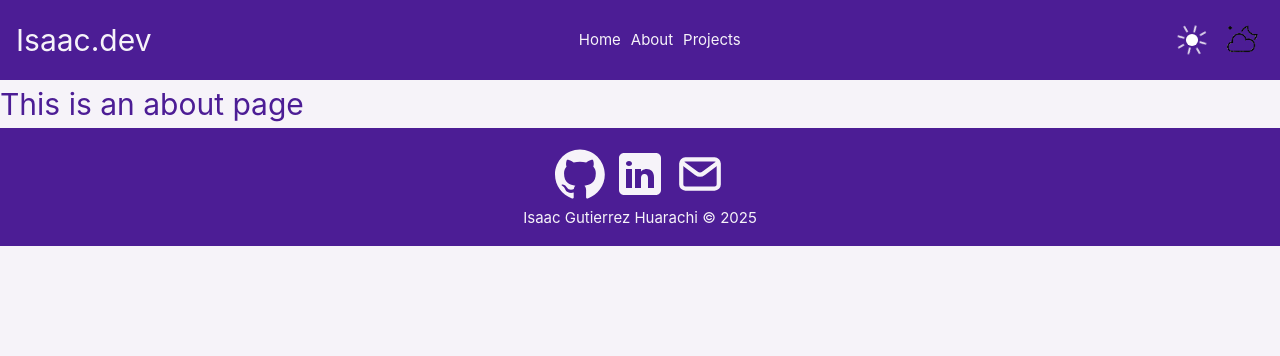
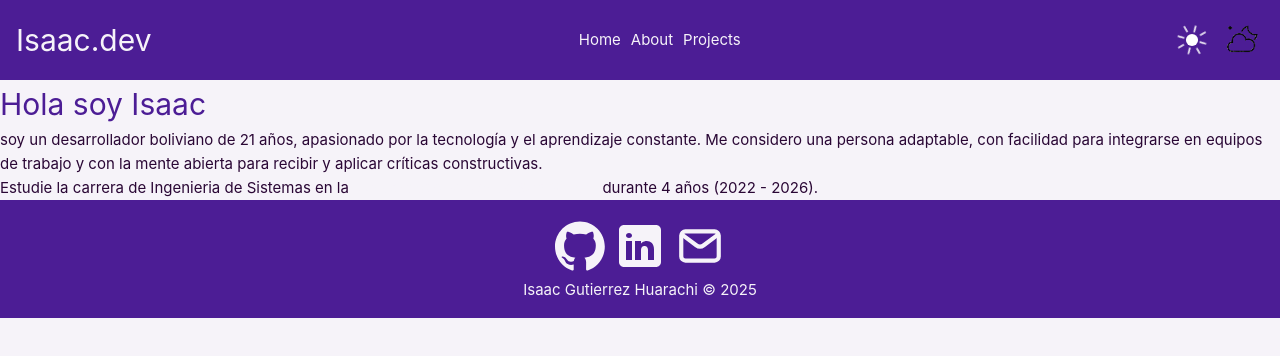
Before and after one commit to Isaac-sys-2023/my-portafolio, a Vue app: page /about in a window 1280 px wide. Shown: the top 356 px of the page. Built offline with nearby package versions, Linux system fonts and the light colour scheme; the HTML template or start-up script is replaced by a standard one.

Commit message:
feat: Add an initial description of me

```diff
--- a/src/views/AboutView.vue
+++ b/src/views/AboutView.vue
@@ -1,6 +1,14 @@
 <template>
   <div class="about">
-    <h1>This is an about page</h1>
+    <h1>Hola soy Isaac</h1>
+    <p>soy un desarrollador boliviano de 21 años, apasionado por la tecnología y el aprendizaje constante. Me considero
+      una persona adaptable, con facilidad para integrarse en equipos de trabajo y con la mente abierta para recibir y
+      aplicar críticas constructivas.
+    </p>
+    <p>Estudie la carrera de Ingenieria de Sistemas en la
+      <a href="https://www.umss.edu.bo/">Universidad Mayor de San Simon</a>
+      durante 4 años (2022 - 2026).
+    </p>
   </div>
 </template>
 
```
